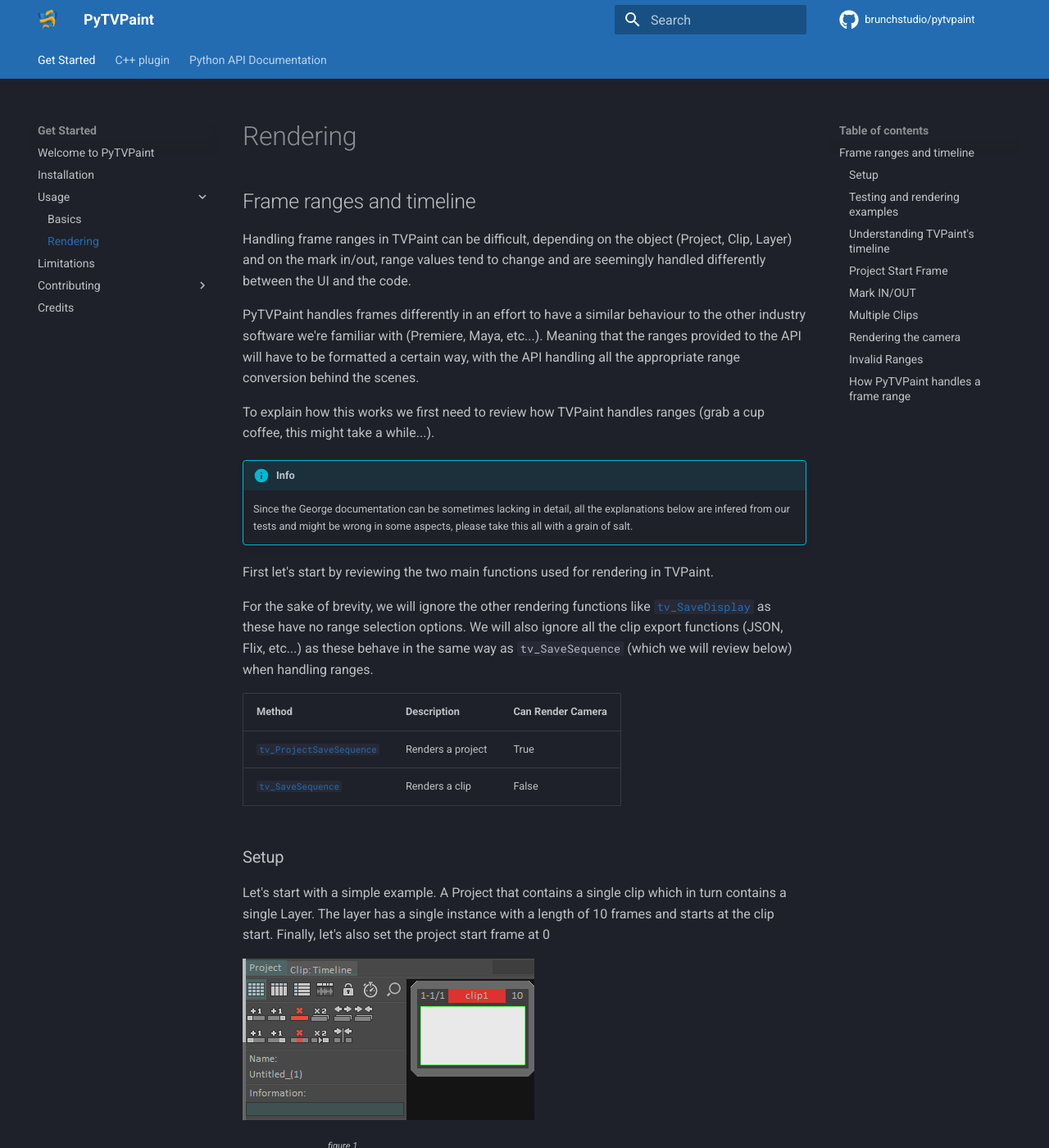
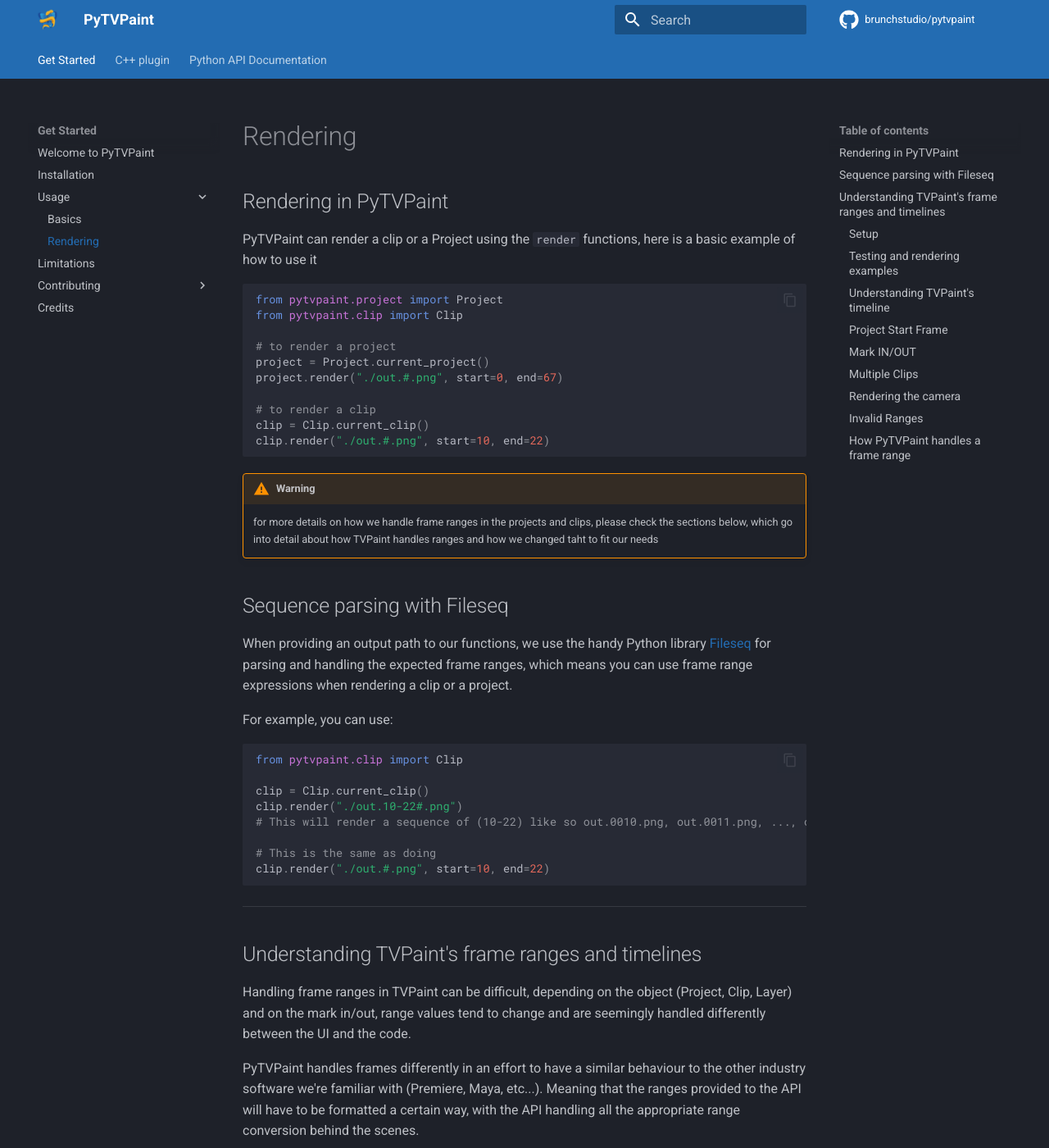
Before and after one commit to brunchstudio/pytvpaint, an MkDocs documentation site: the page built from docs/usage/rendering.md, in a window 1280 px wide and 1400 px high. Shown: the whole window at 82% size. Built offline with MkDocs 1.6.1 and Material for MkDocs 9.7.7, drawn with Linux system fonts in a browser that asks for light colours; comment, search, counter and statistics services are not loaded.

Commit message:
UPDATE rendering documentation

````diff
--- a/docs/usage/rendering.md
+++ b/docs/usage/rendering.md
@@ -1,4 +1,46 @@
-## Frame ranges and timeline
+## Rendering in PyTVPaint
+
+PyTVPaint can render a clip or a Project using the `render` functions, here is a basic example of how to use it
+
+```python
+from pytvpaint.project import Project
+from pytvpaint.clip import Clip
+
+# to render a project
+project = Project.current_project()
+project.render("./out.#.png", start=0, end=67)
+
+# to render a clip
+clip = Clip.current_clip()
+clip.render("./out.#.png", start=10, end=22)
+```
+
+!!! warning
+
+    for more details on how we handle frame ranges in the projects and clips, please check the sections below, which go
+    into detail about how TVPaint handles ranges and how we changed taht to fit our needs
+
+## Sequence parsing with Fileseq
+
+When providing an output path to our functions, we use the handy Python library [Fileseq](https://github.com/justinfx/fileseq)
+for parsing and handling the expected frame ranges, which means you can use frame range expressions when rendering a clip or a project.
+
+For example, you can use:
+
+```python
+from pytvpaint.clip import Clip
+
+clip = Clip.current_clip()
+clip.render("./out.10-22#.png")
+# This will render a sequence of (10-22) like so out.0010.png, out.0011.png, ..., out.0022.png
+
+# This is the same as doing
+clip.render("./out.#.png", start=10, end=22)
+```
+
+-----
+
+## Understanding TVPaint's frame ranges and timelines
 
 Handling frame ranges in TVPaint can be difficult, depending on the object (Project, Clip, Layer) and on the mark in/out,
 range values tend to change and are seemingly handled differently between the UI and the code.
````
Also changed, not shown: docs/usage/usage.md (+0 -18 lines).
